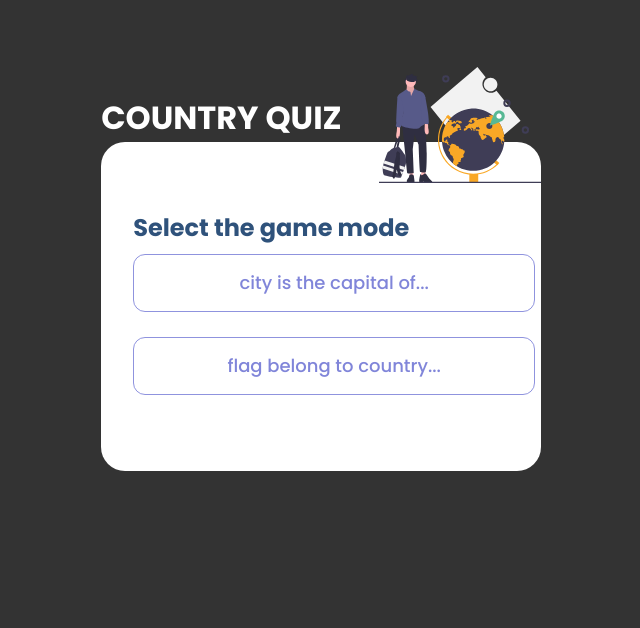
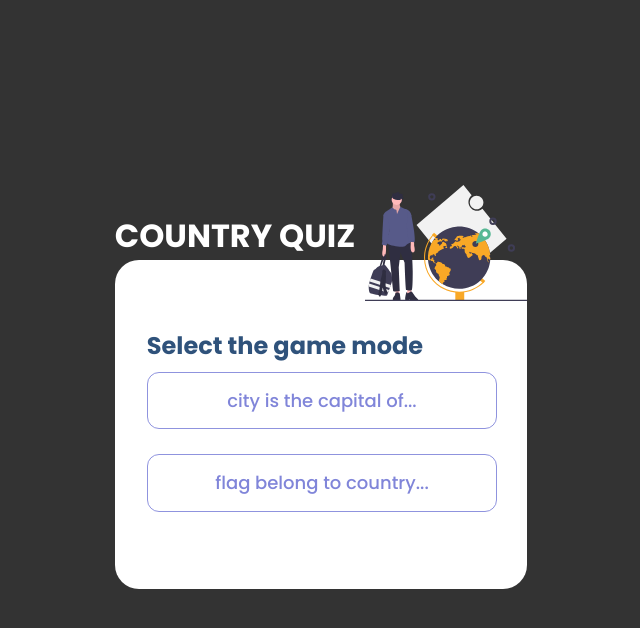
Before and after one commit to Jsifontez/country-quiz-devchallenge, a React (Create React App) app: page / in a window 1280 px wide. Shown: the top 628 px of the page, without its empty margins (319-959 px from the left). Built offline with nearby package versions, Linux system fonts and the light colour scheme.

Commit message:
chore: Change some styles

```diff
--- a/src/App.css
+++ b/src/App.css
@@ -7,8 +7,8 @@
 }
 
 .App {
-  width: 34.3449vw;
-  height: 76.523vh;
+  width: 25.778em;
+  height: min-content;
   position: relative;
   box-sizing: border-box;
 }
--- a/src/components/ListItem.css
+++ b/src/components/ListItem.css
@@ -1,10 +1,11 @@
 .list__item {
+  max-width: 100%;
   width: 22.2222em;
   height: 3.1111em;
   cursor: pointer;
   font-size: 1.125em;
   line-height: 3.1111em;
-  margin-bottom: 1.7222em;
+  margin-bottom: 1.3222em;
   border-radius: 0.6667em;
   color: hsla(236.8, 54.4%, 59.6%, .8);
   border: .1111em solid hsla(236.8, 54.4%, 59.6%, .7);
```
